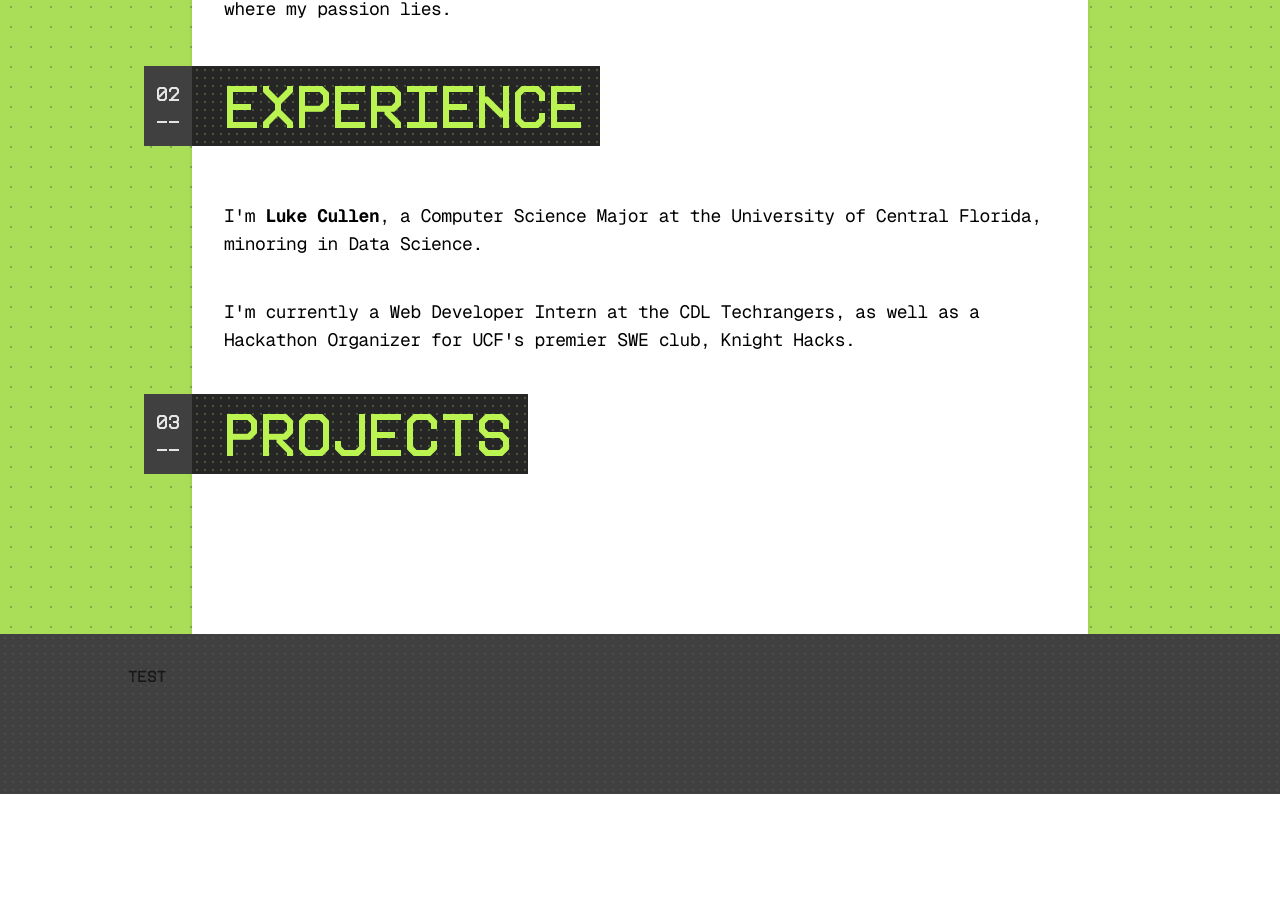
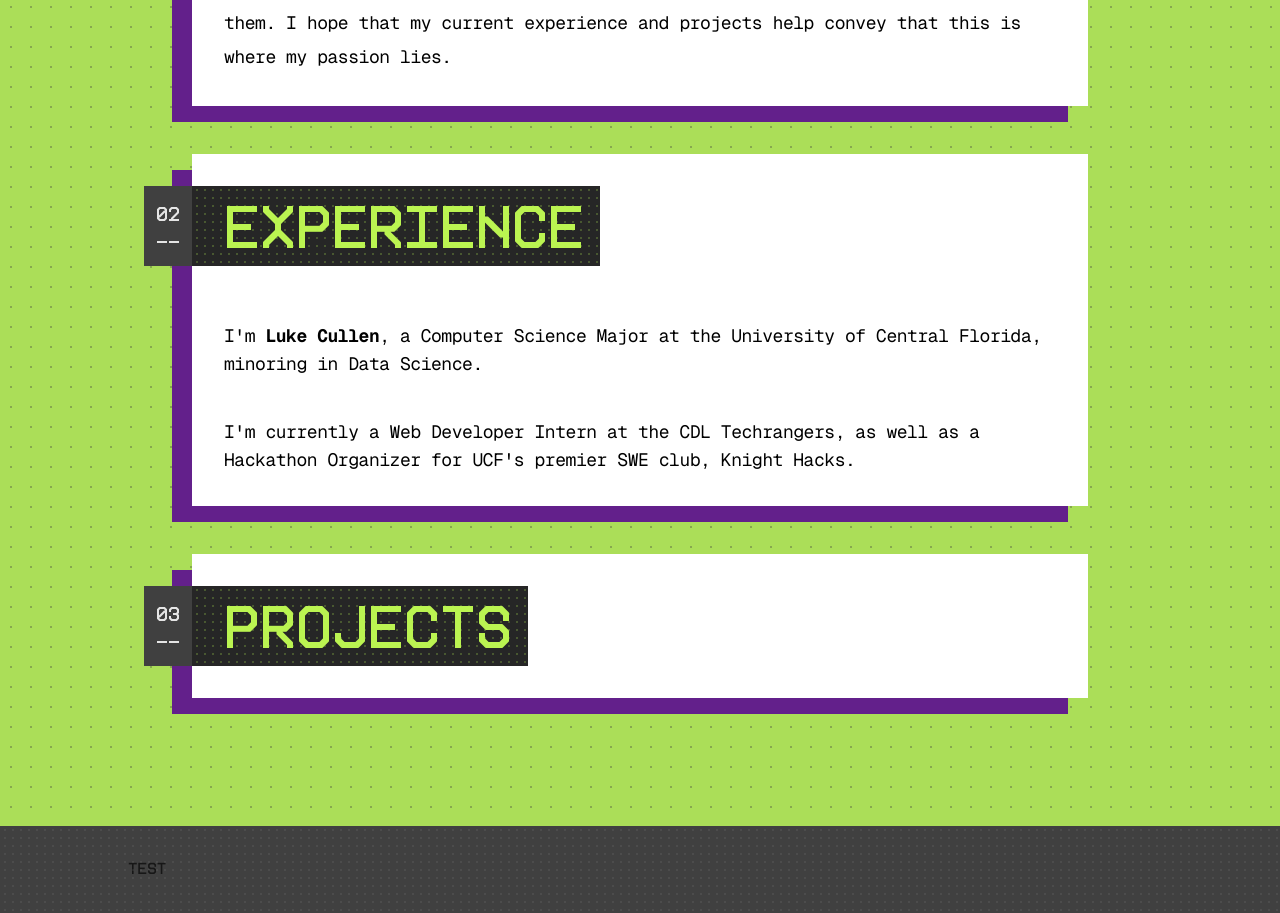
Before and after one commit to retromonos/portfolio-v3, a Next.js app: page / in a window 1280 px wide. Shown: the part 963-1876 px from the top of the page. Before the commit the page ends 1757 px from the top, so only its background shows below. Built offline with nearby package versions, Linux system fonts and the light colour scheme.

Commit message:
change sections to be cards

```diff
--- a/app/globals.css
+++ b/app/globals.css
@@ -24,6 +24,10 @@ body {
     background: var(--background);
     color: var(--foreground);
     font-family: Arial, Helvetica, sans-serif;
+}
+
+.card-shadow {
+    box-shadow: -20px 16px 0px #63208b;
 }
 
 .test {
--- a/app/page.tsx
+++ b/app/page.tsx
@@ -6,8 +6,8 @@ export default function Home() {
   return (
     <div className="flex flex-col min-h-screen items-center justify-center test">
       <main
-        className="relative pb-32 shadow-md flex text-black min-h-screen w-full max-w-4xl
-        flex-col bg-white"
+        className="relative pb-32 flex text-black min-h-screen w-full max-w-4xl
+        flex-col bg-transparent"
       >
         <div className="fixed bg-neutral-800 right-0 sm:right-auto p-2 max-w-40 sm:max-w-4xl w-fit self-end top-0 flex flex-col sm:flex-row gap-2 justify-end z-50 text-lime-300 font-interference">
           <Image
@@ -125,28 +125,31 @@ export default function Home() {
         >
           ASSERT//&nbsp;SOFTWARE_ENGINEER..FULLSTACK_DEVELOPER::::
         </Marquee>
-        <div className="p-8 gap-10 flex flex-col">
+        <div className="gap-12 flex flex-col">
+          <section className="mt-12 flex flex-col gap-10 p-8 bg-white card-shadow">
             <BlockHeader sideNum="01" className="">
               Hello!
             </BlockHeader>
             <section className="font-mono font-normal text-lg/8.5 tracking-tight">
               <p className="">
-              I&apos;m <span className="font-interference">Luke Cullen</span>, a
-              Computer Science Major at the University of Central Florida,
+                I&apos;m <span className="font-interference">Luke Cullen</span>,
+                a Computer Science Major at the University of Central Florida,
                 minoring in Data Science. I&apos;m currently a Web Developer
                 Intern at the CDL Techrangers, as well as a Hackathon Organizer
                 for UCF&apos;s premier SWE club, Knight Hacks.
               </p>
               <br />
               <p className="">
-              Professionally, my primary goal is to end up somewhere where I can
-              make a difference in the world. I love the problem-solving tools
-              that my career as a Software Engineer provides me with, and I’m
-              always looking for more ways to use them. I hope that my current
-              experience and projects help convey that this is where my passion
-              lies.
+                Professionally, my primary goal is to end up somewhere where I
+                can make a difference in the world. I love the problem-solving
+                tools that my career as a Software Engineer provides me with,
+                and I’m always looking for more ways to use them. I hope that my
+                current experience and projects help convey that this is where
+                my passion lies.
               </p>
             </section>
+          </section>
+          <section className="flex flex-col gap-10 p-8 card-shadow bg-white">
             <BlockHeader id="experience" sideNum="02" className="mb-4">
               Experience
             </BlockHeader>
@@ -155,13 +158,16 @@ export default function Home() {
               University of Central Florida, minoring in Data Science.
             </p>
             <p className="font-mono font-normal text-lg tracking-tight">
-            I&apos;m currently a Web Developer Intern at the CDL Techrangers, as
-            well as a Hackathon Organizer for UCF&apos;s premier SWE club,
+              I&apos;m currently a Web Developer Intern at the CDL Techrangers,
+              as well as a Hackathon Organizer for UCF&apos;s premier SWE club,
               Knight Hacks.
             </p>
+          </section>
+          <section className="flex flex-col gap-10 p-8 card-shadow bg-white">
             <BlockHeader id="projects" sideNum="03" className="">
               Projects
             </BlockHeader>
+          </section>
         </div>
       </main>
       <footer className="w-full bg-neutral-700 flex items-center justify-center relative">
```
Lines whose indentation alone changed are shown as unchanged.
